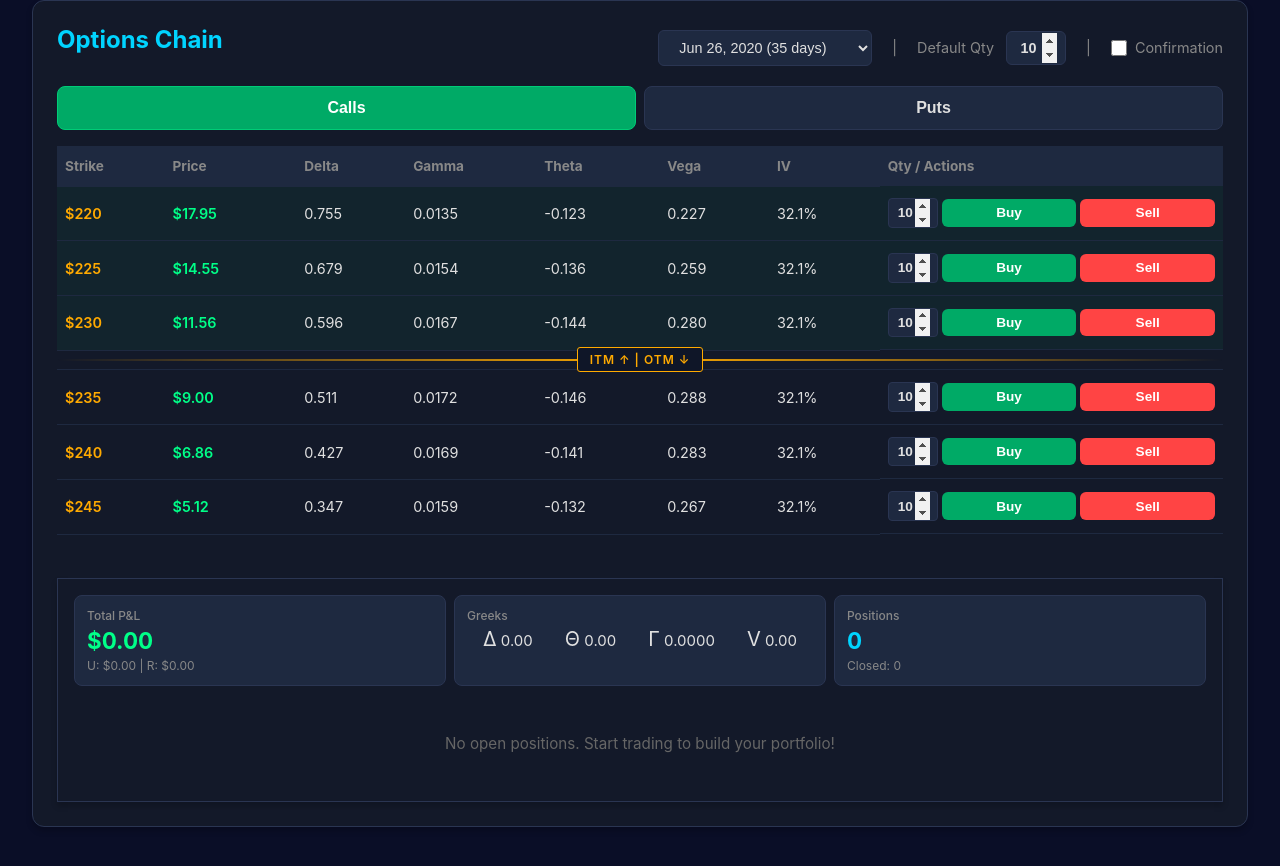
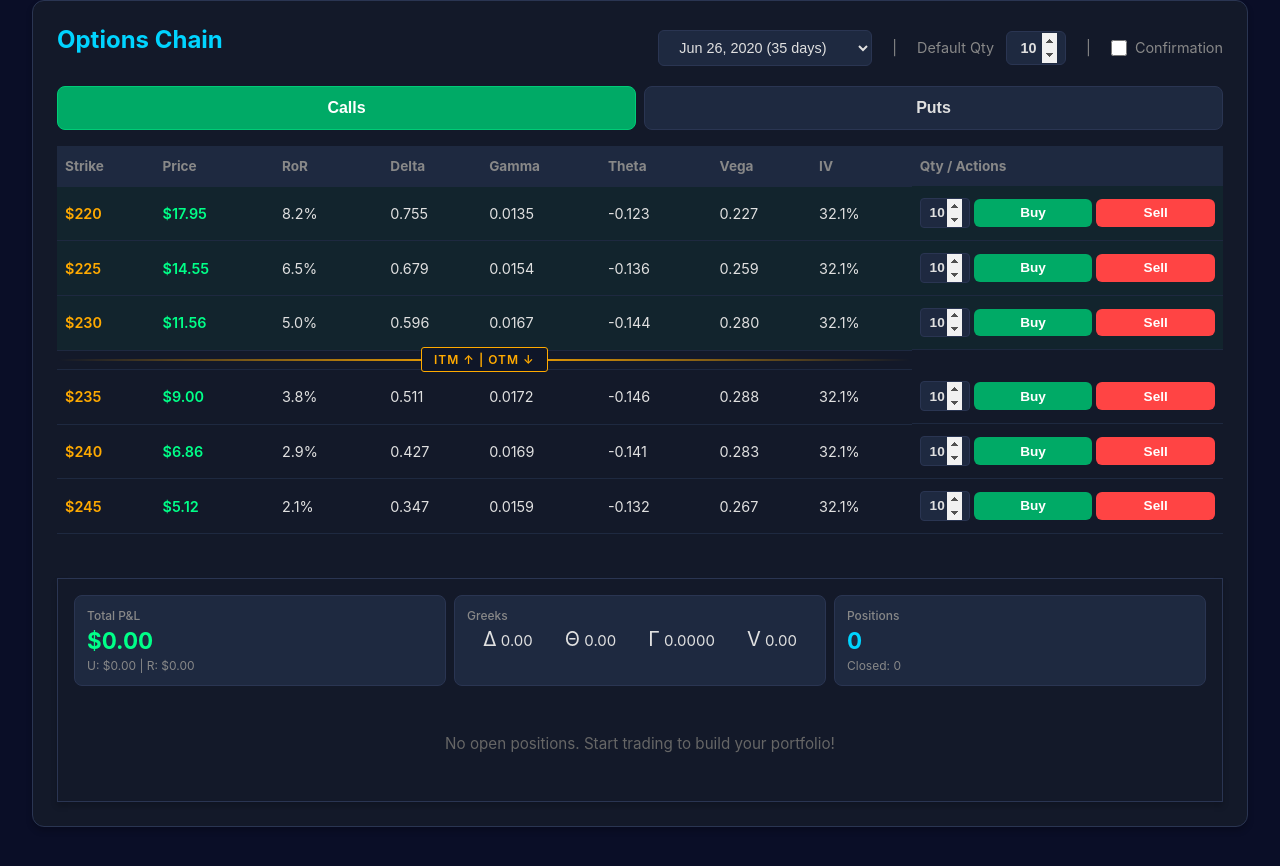
Before and after one commit to iliutaadrian/options_trading_simulator, a React (Vite) app: page / in a window 1280 px wide. Shown: the part 1372-2238 px from the top of the page. Built offline with nearby package versions, Linux system fonts and the light colour scheme.

Commit message:
feat: ror

```diff
--- a/src/components/OptionsChain.jsx
+++ b/src/components/OptionsChain.jsx
@@ -83,6 +83,9 @@ const OptionsChain = ({
           ${strike}
         </td>
         <td className="price-cell">${data.price.toFixed(2)}</td>
+        <td className="profit">
+          {(data.price / strike * 100).toFixed(1)}%
+        </td>
         <td>{data.delta.toFixed(3)}</td>
         <td>{data.gamma.toFixed(4)}</td>
         <td>{data.theta.toFixed(3)}</td>
@@ -195,6 +198,7 @@ const OptionsChain = ({
             <tr>
               <th>Strike</th>
               <th>Price</th>
+              <th>RoR</th>
               <th>Delta</th>
               <th>Gamma</th>
               <th>Theta</th>
```
